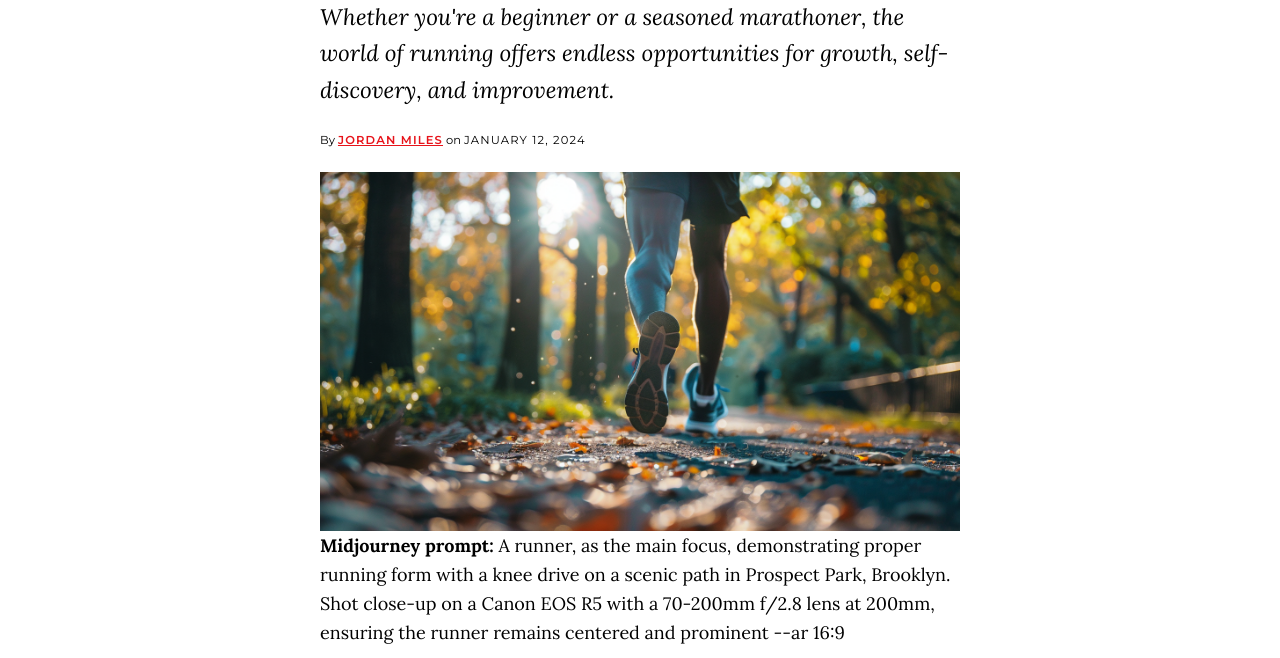
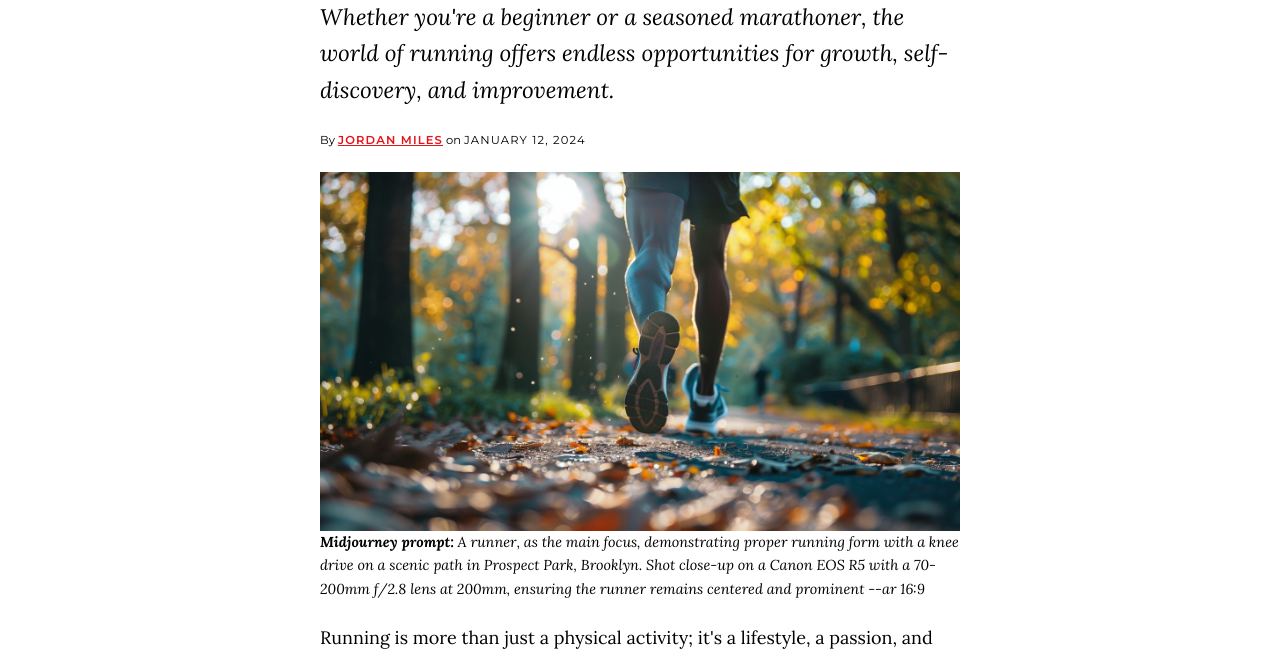
Before and after one commit to dmtrmrv/demo-vertical-rhythm, a website built with Vite: page index.html in a window 1280 px wide. Shown: the part 290-948 px from the top of the page. Built offline with nearby package versions, Linux system fonts and the light colour scheme.

Commit message:
Add media element component

```diff
--- a/src/assets/css/components/index.css
+++ b/src/assets/css/components/index.css
@@ -7,3 +7,4 @@
 @import url("./site-main.css");
 @import url("./site-nav.css");
 @import url("./site.css");
+@import url("./media-element.css");
```
